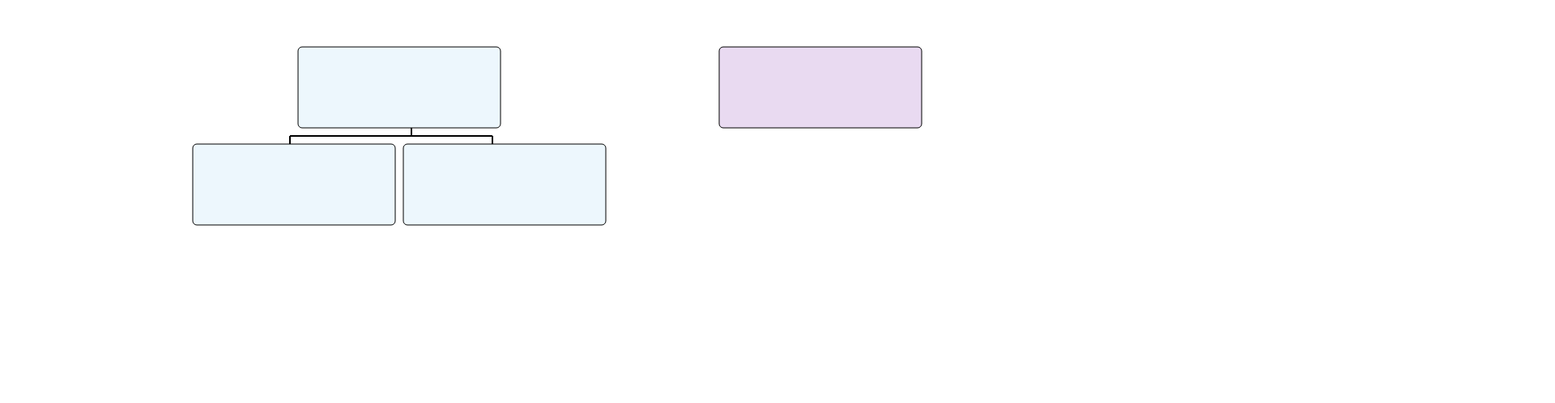
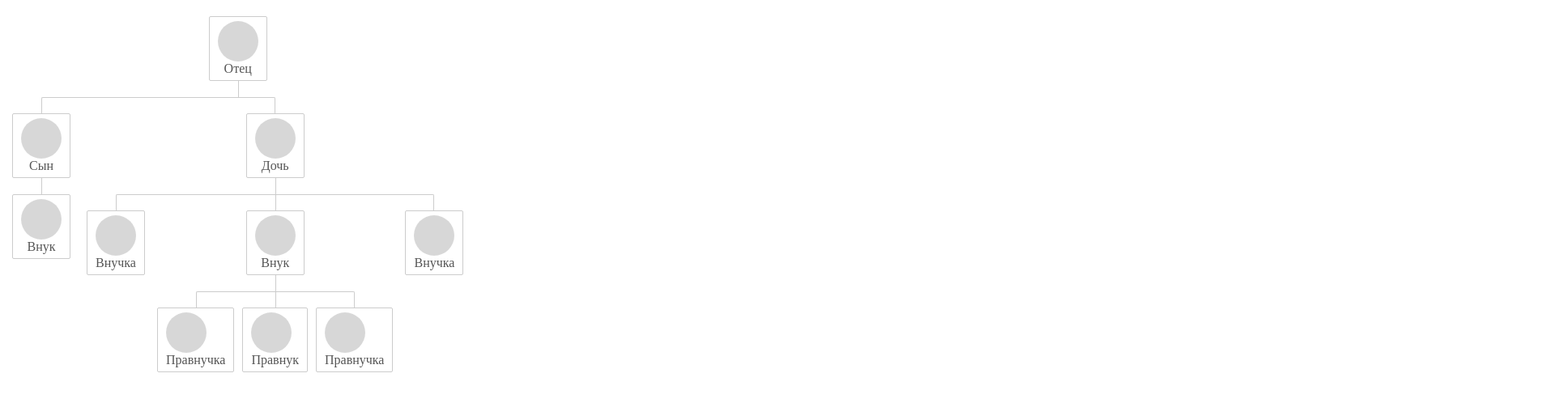
Before and after one commit to yakovkargiev/drevo, a plain HTML site: page index.html in a window 1280 px wide. Shown: the top 498 px of the page at 81% size, 1920 px wide, since content can reach past the window. Drawn offline with Linux system fonts and the light colour scheme; grey boxes are pictures that could not be loaded.

Commit message:
Update index.html

```diff
--- a/index.html
+++ b/index.html
@@ -1,22 +1,166 @@
 <!DOCTYPE html>
 <html>
 <head>
-  <title>Пример SVG в HTML</title>
+<title>Пример SVG в HTML</title>
+<style>
+* {
+  margin: 0;
+  padding: 0;
+}
+
+.tree {
+  position: relative;
+  overflow: hidden;
+  padding: 0 0 20px 0;
+}
+
+.tree ul {
+  position: relative;
+  padding: 20px 0;
+  transition: all 0.5s;
+}
+
+.tree li {
+  list-style-type: none;
+  float: left;
+  position: relative;
+  padding: 20px 5px 0 5px;
+  text-align: center;
+  transition: all 0.5s;
+}
+
+.tree li::before,
+.tree li::after {
+  content: '';
+  position: absolute;
+  top: 0;
+  right: 50%;
+  width: 50%;
+  height: 20px;
+  border-top: 1px solid #ccc;
+}
+
+.tree li::after {
+  right: auto;
+  left: 50%;
+  border-left: 1px solid #ccc;
+}
+
+.tree li:only-child::after,
+.tree li:only-child::before {
+  display: none;
+}
+
+.tree li:only-child {
+  padding-top: 0;
+}
+
+.tree li:first-child::before,
+.tree li:last-child::after {
+  border: 0 none;
+}
+
+.tree li:last-child::before {
+  border-right: 1px solid #ccc;
+  border-radius: 0 2px 0 0;
+}
+
+.tree li:first-child::after {
+  border-radius: 2px 0 0 0;
+}
+
+.tree ul ul::before {
+  content: '';
+  position: absolute;
+  top: 0;
+  left: 50%;
+  width: 0;
+  height: 20px;
+  border-left: 1px solid #ccc;
+}
+
+.tree li a {
+  display: inline-block;
+  padding: 5px 10px;
+  border: 1px solid #ccc;
+  border-radius: 2px;
+  text-decoration: none;
+  color: #555;
+  font-size: 16px;
+  transition: all 0.5s;
+}
+
+.tree li a:hover,
+.tree li a:hover+ul li a {
+  border: 1px solid cornflowerblue;
+  background: lightskyblue;
+  color: #000;
+}
+
+.tree li a:hover+ul li::after,
+.tree li a:hover+ul li::before,
+.tree li a:hover+ul::before,
+.tree li a:hover+ul ul::before {
+  border-color: #999;
+}
+
+img {
+  display: block;
+  width: 50px;
+  height: 50px;
+  border-radius: 50px;
+  opacity: 0.4;
+}
+
+.tree li a:hover img,
+.tree li a:hover+ul img {
+  opacity: 0.8;
+}
+</style>
 </head>
+
 <body>
-  <svg width="2000" height="1000">
-
-<path d="M350,160 L350,180" stroke="black" stroke-width="2" fill="none"/>
-<path d="M600,160 L600,180" stroke="black" stroke-width="2" fill="none"/>
-<path d="M500,140 L500,160" stroke="black" stroke-width="2" fill="none"/>
-
-<path d="M350,160 L600,160" stroke="black" stroke-width="2" fill="none"/>
-
-<rect x="360" y="50" width="250" height="100" fill="#edf7fd" rx="5" stroke-width="1" stroke="#000" />
-<rect x="230" y="170" width="250" height="100" fill="#edf7fd" rx="5" stroke-width="1" stroke="#000" />
-<rect x="490" y="170" width="250" height="100" fill="#edf7fd" rx="5" stroke-width="1" stroke="#000" />
-
-<rect x="880" y="50" width="250" height="100" fill="#e9daf1" rx="5" stroke-width="1" stroke="#000" />
-  </svg>
+<div class="tree">
+  <ul>
+    <li>
+      <a href="#"><img src="https://ss.metronews.ru/userfiles/materials/74/741810/858x540.jpg">Отец</a>
+      <ul>
+        <li>
+          <a href="#"><img src="https://ss.metronews.ru/userfiles/materials/74/741810/858x540.jpg">Сын</a>
+          <ul>
+            <li>
+              <a href="#"><img src="https://ss.metronews.ru/userfiles/materials/74/741810/858x540.jpg">Внук</a>
+            </li>
+          </ul>
+        </li>
+        <li>
+          <a href="#"><img src="https://ss.metronews.ru/userfiles/materials/74/741810/858x540.jpg">Дочь</a>
+          <ul>
+            <li>
+              <a href="#"><img src="https://ss.metronews.ru/userfiles/materials/74/741810/858x540.jpg">Внучка</a>
+            </li>
+            <li>
+              <a href="#"><img src="https://ss.metronews.ru/userfiles/materials/74/741810/858x540.jpg">Внук</a>
+              <ul>
+                <li>
+                  <a href="#"><img src="https://ss.metronews.ru/userfiles/materials/74/741810/858x540.jpg">Правнучка</a>
+                </li>
+                <li>
+                  <a href="#"><img src="https://ss.metronews.ru/userfiles/materials/74/741810/858x540.jpg">Правнук</a>
+                </li>
+                <li>
+                  <a href="#"><img src="https://ss.metronews.ru/userfiles/materials/74/741810/858x540.jpg">Правнучка</a>
+                </li>
+              </ul>
+            </li>
+            <li>
+              <a href="#"><img src="https://ss.metronews.ru/userfiles/materials/74/741810/858x540.jpg">Внучка</a>
+            </li>
+          </ul>
+        </li>
+      </ul>
+    </li>
+  </ul>
+</div>
 </body>
 </html>
```
